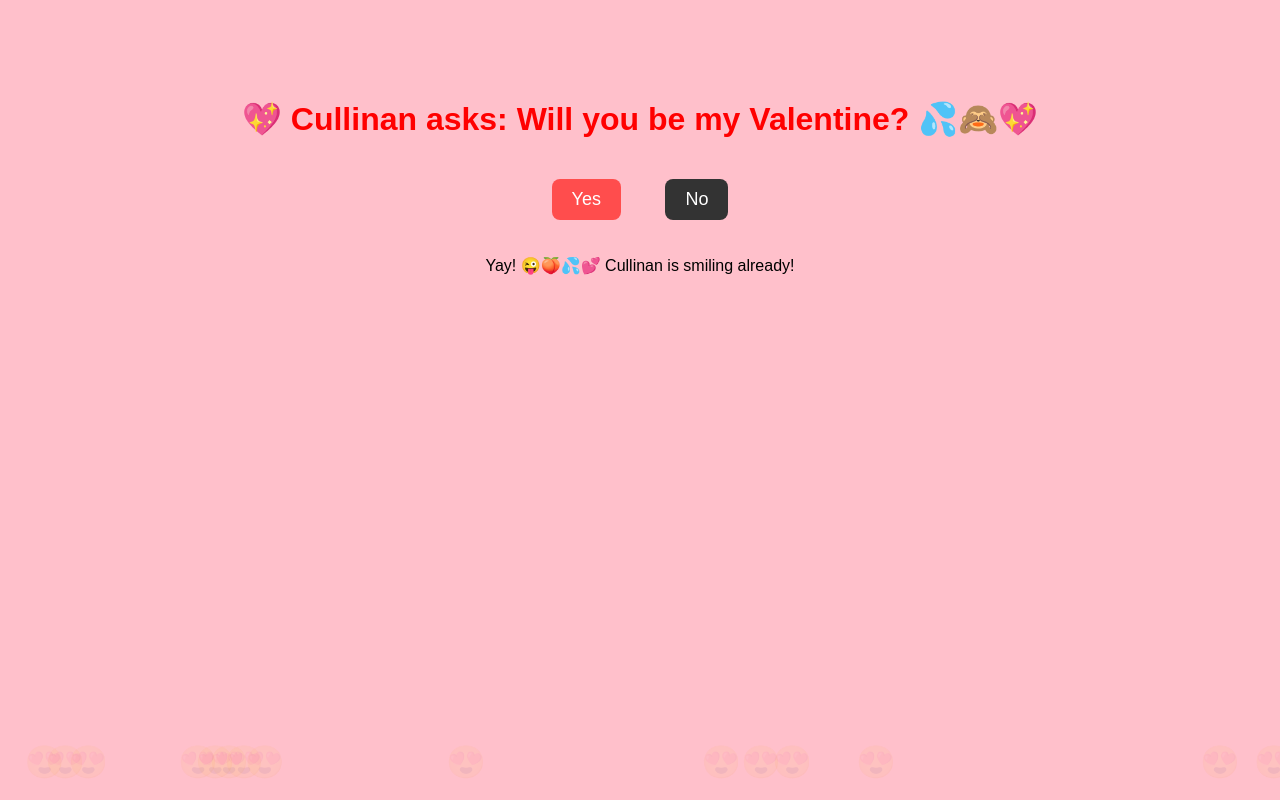
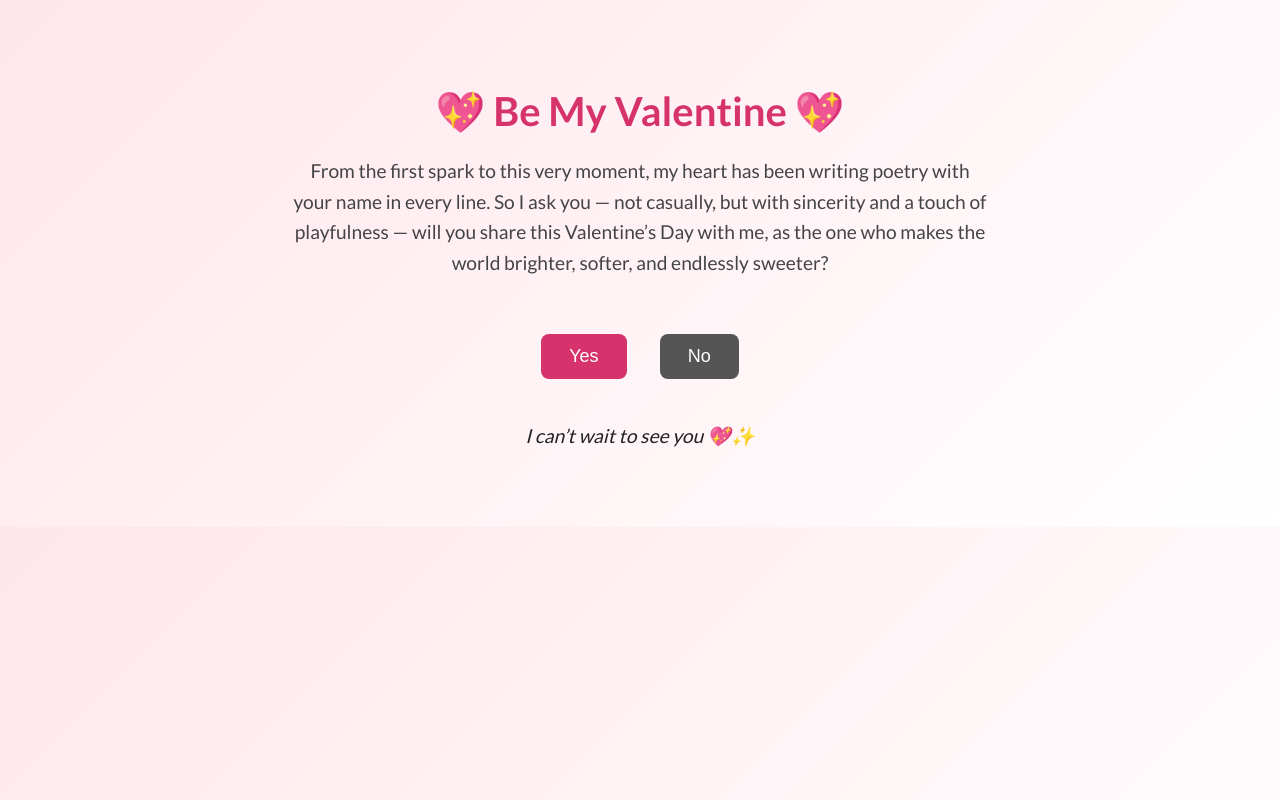
Before and after one commit to Hadriel-ux/valentine, a plain HTML site: page index.html in a window 1280 px wide. Both pictures are taken after a click on the button "Yes". Drawn offline with Linux system fonts and the light colour scheme.

Commit message:
Update index.html

```diff
--- a/index.html
+++ b/index.html
@@ -2,47 +2,74 @@
 <html lang="en">
 <head>
   <meta charset="UTF-8">
+  <meta name="viewport" content="width=device-width, initial-scale=1.0">
+  <meta name="description" content="A playful Valentine’s Day ask with interactive responses.">
   <title>Be My Valentine</title>
+  <link href="https://fonts.googleapis.com/css2?family=Lato:wght@400;700&display=swap" rel="stylesheet">
   <style>
     body {
-      font-family: Arial, sans-serif;
+      font-family: 'Lato', sans-serif;
       text-align: center;
-      background: pink;
-      margin-top: 100px;
-      overflow: hidden; /* so emojis don’t scroll */
+      background: linear-gradient(135deg, #ffe6eb, #fff);
+      margin: 0;
+      padding: 60px 20px;
+      color: #333;
     }
     h1 {
-      color: red;
+      color: #d6336c;
+      font-size: 2.5rem;
+      margin-bottom: 20px;
+    }
+    p.ask {
+      font-size: 1.2rem;
+      max-width: 700px;
+      margin: 0 auto 40px;
+      line-height: 1.6;
+      color: #444;
     }
     button {
-      padding: 10px 20px;
-      margin: 20px;
+      padding: 12px 28px;
+      margin: 15px;
       font-size: 18px;
       cursor: pointer;
       border: none;
       border-radius: 8px;
+      transition: all 0.3s ease;
     }
     #yes {
-      background-color: #ff4d4d;
+      background-color: #d6336c;
       color: white;
     }
+    #yes:hover {
+      background-color: #b02555;
+    }
     #no {
-      background-color: #333;
+      background-color: #555;
       color: white;
     }
-    .emoji {
-      position: absolute;
-      font-size: 2rem;
-      animation: fall 3s linear forwards;
+    #no:hover {
+      background-color: #333;
     }
-    @keyframes fall {
-      from { top: -50px; opacity: 1; }
-      to { top: 100vh; opacity: 0; }
+    #response {
+      margin-top: 30px;
+      font-size: 1.2rem;
+      font-style: italic;
+      color: #222;
+      opacity: 0;
+      transition: opacity 0.6s ease;
+    }
+    #response.show {
+      opacity: 1;
     }
   </style>
 </head>
 <body>
-  <h1>💖 Cullinan asks: Will you be my Valentine? 💦🙈💖</h1>
+  <h1>💖 Be My Valentine 💖</h1>
+  <p class="ask">
+    From the first spark to this very moment, my heart has been writing poetry with your name in every line.
+    So I ask you — not casually, but with sincerity and a touch of playfulness — will you share this Valentine’s Day with me, as the one who makes the world brighter, softer, and endlessly sweeter?
+  </p>
+
   <button id="yes">Yes</button>
   <button id="no">No</button>
 
@@ -53,28 +80,31 @@
     const noBtn = document.getElementById("no");
     const response = document.getElementById("response");
 
-    function dropEmojis(symbol) {
-      for (let i = 0; i < 15; i++) {
-        const emoji = document.createElement("div");
-        emoji.classList.add("emoji");
-        emoji.textContent = symbol;
-        emoji.style.left = Math.random() * window.innerWidth + "px";
-        document.body.appendChild(emoji);
+    const noResponses = [
+      "Think again… love like this doesn’t knock twice 💫",
+      "Are you sure? Even the stars would disagree 🌌",
+      "No? That word feels too cold for Valentine’s warmth ❄️❤️",
+      "Gentle reminder: saying yes could change everything 🌹",
+      "Don’t be shy… the heart knows what it wants 💕",
+      "Mature thought: happiness is rare, don’t push it away 🌟",
+      "Naughty whisper: you’ll regret missing this kiss 😏💋",
+      "Poetic plea: roses wilt, but my love won’t 🌹",
+      "Playful tease: come on, you know you want to 😜",
+      "Final chance: rethink before Cupid flies past 🏹"
+    ];
 
-        // remove after animation
-        setTimeout(() => emoji.remove(), 3000);
-      }
-    }
+    let noClickCount = 0;
 
     yesBtn.addEventListener("click", () => {
-      response.textContent = "Yay! 😜🍑💦💕 Cullinan is smiling already!";
-      dropEmojis("😍"); // hearts/love emojis
+      response.textContent = "I can’t wait to see you 💖✨";
+      response.classList.add("show");
     });
 
     noBtn.addEventListener("click", () => {
-      response.textContent = "Wrong decision 😅😏 You don’t know what you’re doing!";
-      dropEmojis("😭"); // crying emojis
+      response.textContent = noResponses[noClickCount % noResponses.length];
+      response.classList.add("show");
+      noClickCount++;
     });
   </script>
 </body>
-  </html>
+    </html>
```
